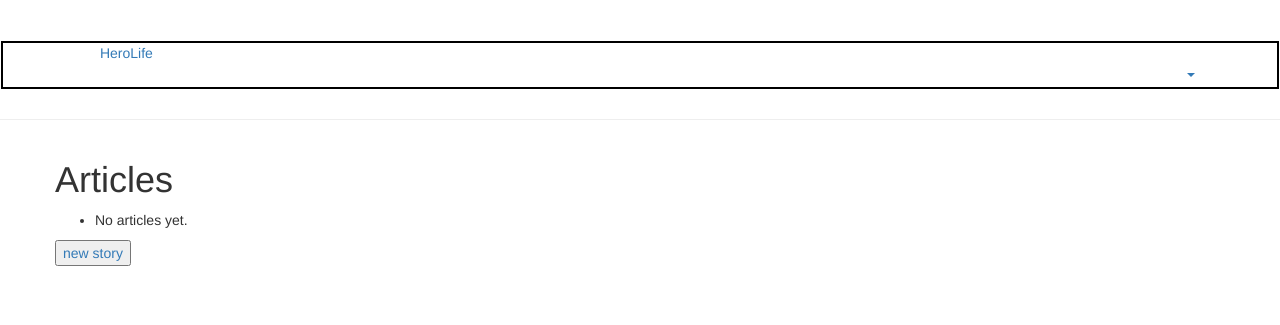
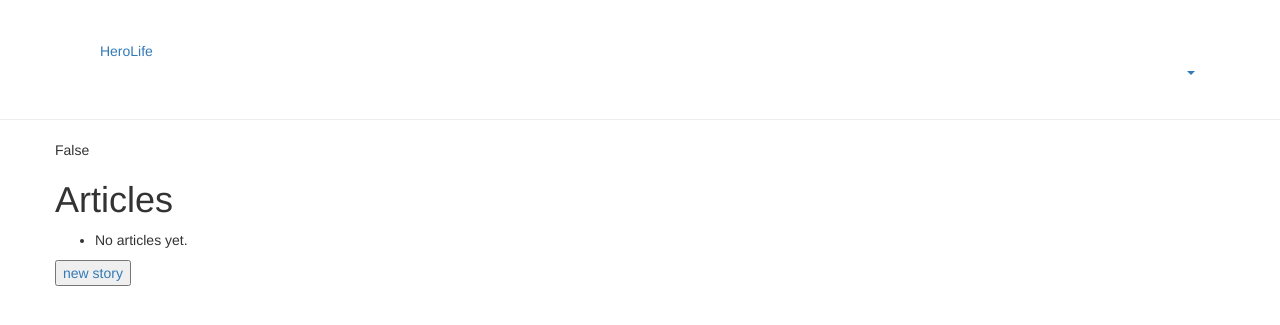
Before and after one commit to epechaubes/mesi, a Django app: page /board/ in a window 1280 px wide. Shown: the top 325 px of the page. Run offline with Django 3.2, Linux system fonts and the light colour scheme; parts of the project's set-up code (start-up, migrations or seed data) failed here and were passed over; some libraries are stand-ins or nearby versions.

```diff
--- a/mesi_project/board/static/board/base.css
+++ /dev/null
@@ -1,3 +0,0 @@
-.navbar-inner{
-    border: 2px solid  #000000 !important;
-}
--- a/mesi_project/board/templates/board/index.html
+++ b/mesi_project/board/templates/board/index.html
@@ -3,9 +3,11 @@
 {% block content %}
 
     <!-- <p> "la mere de : " + {{request.user.username}} + "c'est une pute"
-    <div>{{request.user.is_authenticated}}</div>
+
 
     -->
+
+    <div>{{request.user.is_authenticated}}</div>
 
     {% include "board/herostory_list.html" %}
 
--- /dev/null
+++ b/mesi_project/login/static/base.css
@@ -0,0 +1,3 @@
+.body{
+
+}
```
Also changed, not shown: mesi_project/board/templates/board/herostory_list.html (line endings or trailing spaces), 1 other file.
